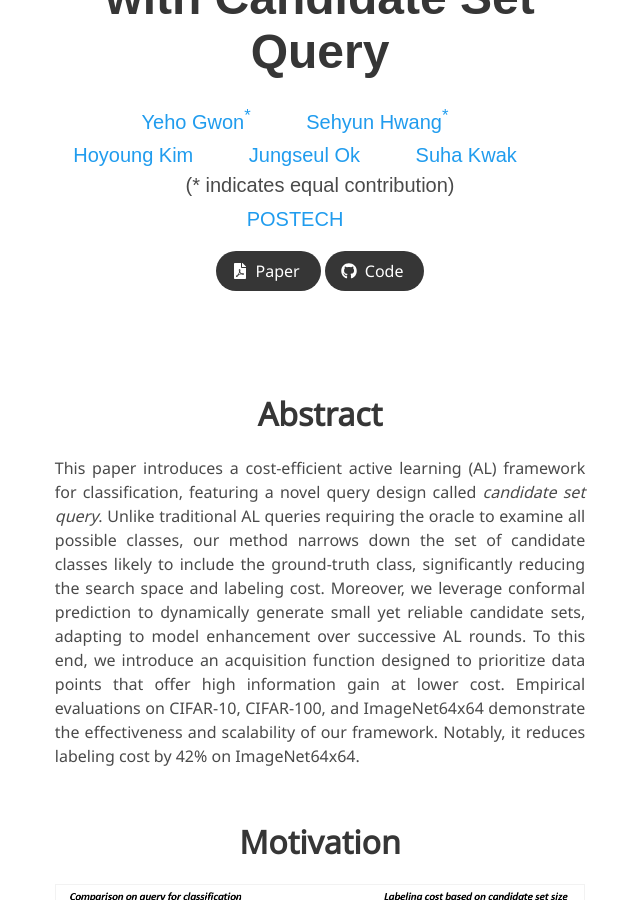
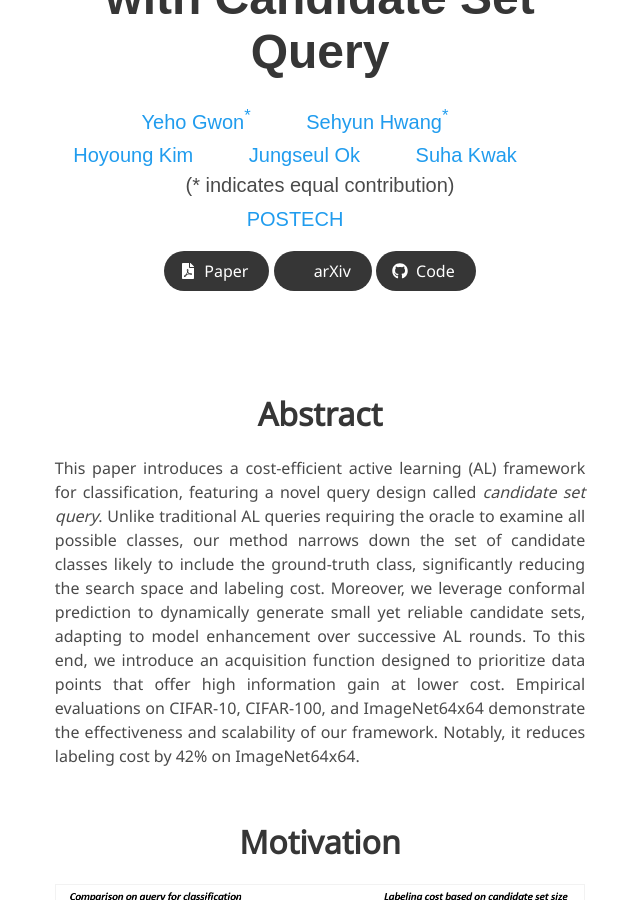
Before and after one commit to yehogwon/yehogwon.github.io, a Jekyll site: the page csq/index.html, which Jekyll copies as it is, in a window 1280 px wide and 900 px high, scrolled down 303 px. Shown: the whole window, without its empty margins (320-960 px from the left). Built offline with Jekyll 4.4.1, drawn with Linux system fonts in a browser that asks for light colours; some web fonts are replaced; formulas are drawn with MathJax 3; comment, search, counter and statistics services are not loaded; a style sheet for code colours, icons or effects is not loaded.

Commit message:
clean links

```diff
--- a/csq/index.html
+++ b/csq/index.html
@@ -110,15 +111,15 @@
                 </a>
               </span>
               <!-- TODO: Add Arxiv link -->
-              <!-- <span class="link-block">
-                <a href="https://arxiv.org/abs/2011.12948"
+              <span class="link-block">
+                <a href="#"
                    class="external-link button is-normal is-rounded is-dark">
                   <span class="icon">
                       <i class="ai ai-arxiv"></i>
                   </span>
                   <span>arXiv</span>
                 </a>
-              </span> -->
+              </span>
               <!-- Code Link. -->
               <span class="link-block">
                 <a href="https://github.com/yehogwon/topk-al"
```
Also changed, not shown: other parts of csq/index.html (+2 -1 lines).
